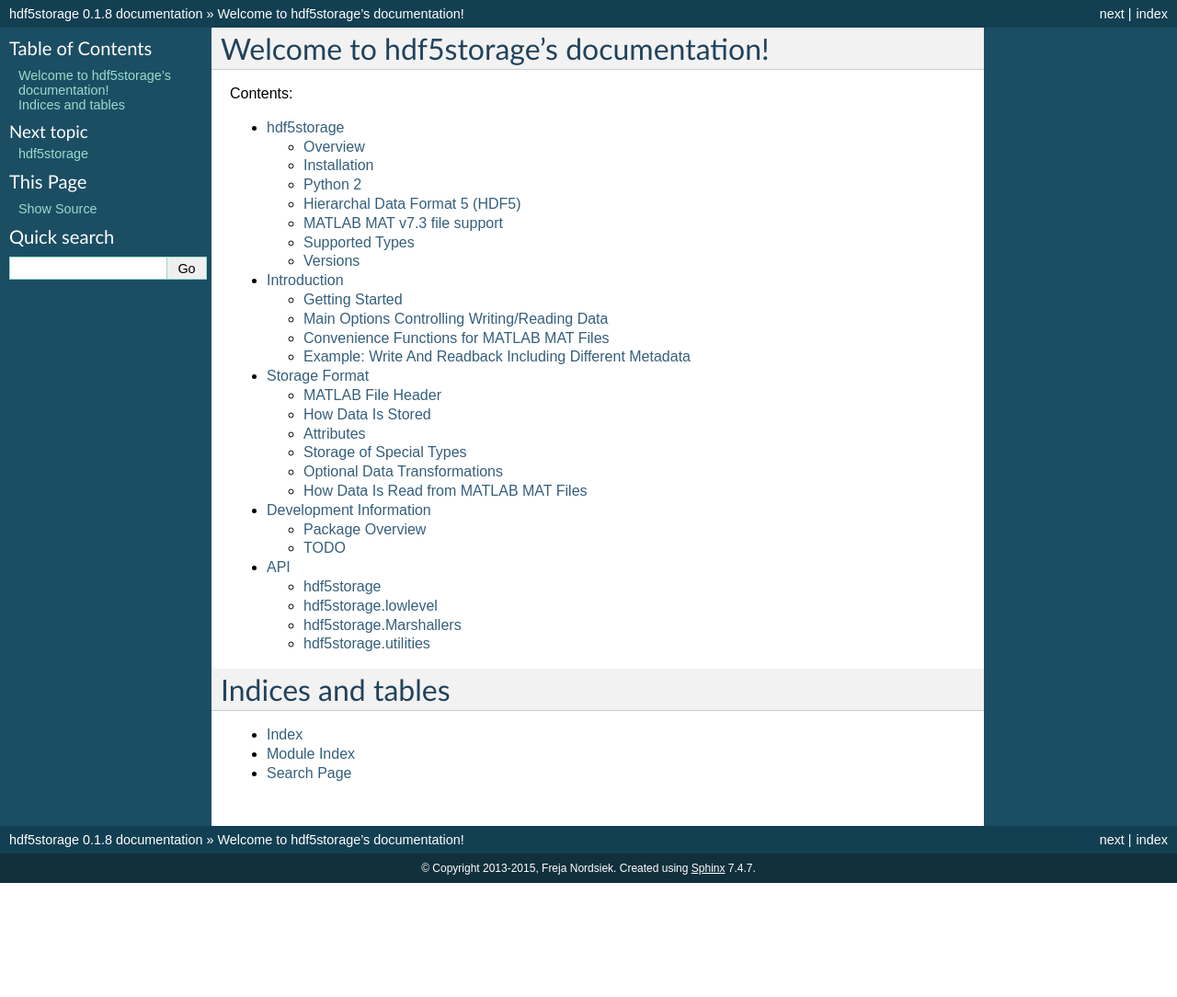
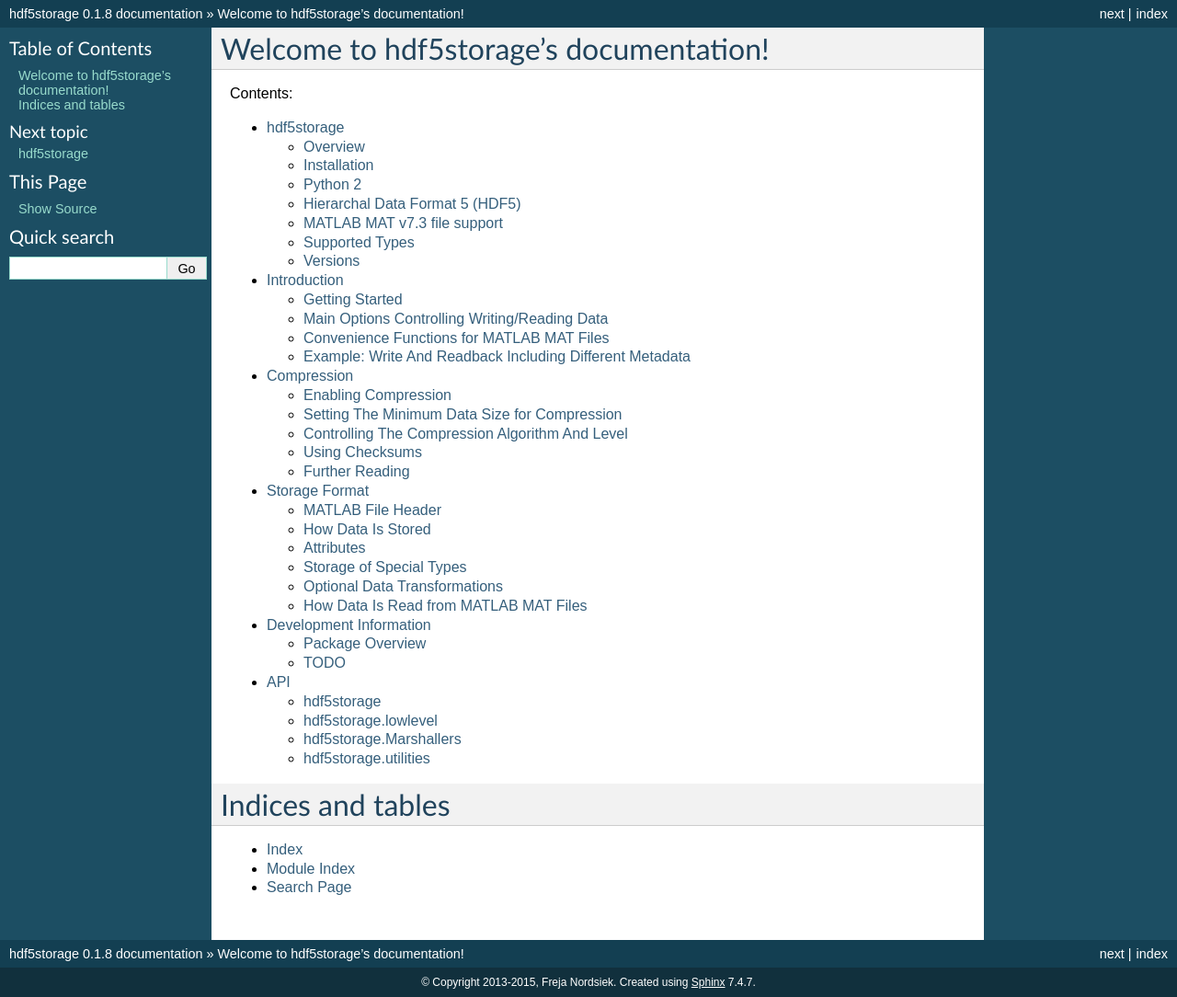
Before and after one commit to frejanordsiek/hdf5storage, a Sphinx documentation site: the page built from doc/source/index.rst, in a window 1280 px wide. Shown: the whole page at 92% size. Built offline with Sphinx 7.4.7, drawn with Linux system fonts in a browser that asks for light colours; formulas are drawn with MathJax 3; before the commit the page ends 960 px from its top, so only the background shows below that; some of the changed lines change nothing that is shown.

Commit message:
Added documentation page for compression. (cherry picked from commit e8b33a0bf1b4c0897fc7ae7491143ed2000d4325)

```diff
--- /dev/null
+++ b/doc/source/compression.rst
@@ -0,0 +1,179 @@
+.. currentmodule:: hdf5storage
+
+===========
+Compression
+===========
+
+.. versionadded:: 0.2
+
+   HDF5 compression features added along with several options to
+   control it in :py:class:`Options`.
+
+
+.. versionadded:: 0.1.7
+
+   :py:class:`Options` will take the compression options but ignores
+   them.
+
+
+.. warning::
+
+   Passing the compression options for versions earlier than ``0.1.7``
+   will result in an error.
+
+
+The HDF5 libraries and the :py:mod:`h5py` module support transparent
+compression of data in HDF5 files.
+
+The use of compression can sometimes drastically reduce file size, often
+makes it faster to read the data from the file, and sometimes makes it
+faster to write the data. Though, not all data compresses very well and
+can occassionally end up larger after compression than it was
+uncompressed. Compression does cost CPU time both when compressing the
+data and when decompressing it. The reason this can sometimes lead to
+faster read and write times is because disks are very slow and the space
+savings can save enough disk access time to make up for the CPU time.
+
+
+Enabling Compression
+====================
+
+Compression, which is enabled by default, is controlled by setting
+:py:attr:`Options.compress` to ``True`` or passing ``compress=X`` to
+:py:func:`write` and :py:func:`savemat` where ``X`` is ``True`` or
+``False``.
+
+
+.. note::
+
+   Not all python objects written to the HDF5 file will be compressed,
+   or even support compression. For one, :py:mod:`numpy` scalars or any
+   type that is stored as one do not support compression due to
+   limitations of the HDF5 library, though compressing them would be a
+   waste (hence the lack of support).
+
+
+Setting The Minimum Data Size for Compression
+=============================================
+
+Compressing small pieces of data often wastes space (compressed size is
+larger than uncompressed size) and CPU time. Due to this, python objects
+have to be larger than a particular size before this package will
+compress them. The threshold, in bytes, is controlled by setting
+:py:attr:`Options.compress_size_threshold` or passing
+``compress_size_threshold=X`` to :py:func:`write` and
+:py:func:`savemat` where ``X`` is a non-negative integer. The default
+value is 16 KB.
+
+
+Controlling The Compression Algorithm And Level
+===============================================
+
+Many compression algorithms can be used with HDF5 files, though only
+three are common. The Deflate algorithm (sometimes known as the GZIP
+algorithm), LZF algorithm, and SZIP algorithms are the algorithms that
+the HDF5 library is explicitly setup to support. The library has a
+mechanism for adding additional algorithms. Popular ones include the
+BZIP2 and BLOSC algorithms.
+
+The compression algorithm used is controlled by setting
+:py:attr:`Options.compression_algorithm` or passing
+``compression_algorithm=X`` to :py:func:`write` and :py:func:`savemat`.
+``X`` is the ``str`` name of the algorithm. The default is ``'gzip'``
+corresponding to the Deflate/GZIP algorithm.
+
+.. note::
+
+   As of version ``0.2``, only the Deflate (``X = 'gzip'``), LZF
+   (``X = 'lzf'``), and SZIP (``X = 'szip'``) algorithms are supported.
+
+
+.. note::
+
+   If doing MATLAB compatibility (:py:attr:`Options.matlab_compatible`
+   is ``True``), only the Deflate algorithm is supported.
+
+
+The algorithms, in more detail
+
+GZIP / Deflate (``'gzip'``)
+   The common Deflate algorithm seen in the Unix and Linux ``gzip``
+   utility and the most common compression algorithm used in ZIP files.
+   It is the most compatible algorithm. It achieves good compression and
+   is reasonably fast. It has no patent or license restrictions.
+
+LZF (``'lzf'``)
+   A very fast algorithm but with inferior compression to GZIP/Deflate.
+   It is less commonly used than GZIP/Deflate, but similarly has no
+   patent or license restrictions.
+
+SZIP (``'szip'``)
+   This compression algorithm isn't always available and has patent
+   and license restrictions. See
+   `SZIP License <https://www.hdfgroup.org/doc_resource/SZIP/Commercial_szip.html>`_.
+
+
+If GZIP/Deflate compression is being used, the compression level can be
+adjusted by setting :py:attr:`Options.gzip_compression_level` or passing
+``gzip_compression_level=X`` to :py:func:`write` and :py:func:`savemat`
+where ``X`` is an integer between ``0`` and ``9`` inclusive. ``0`` is
+the lowest compression, but is the fastest. ``9`` gives the best
+compression, but is the slowest. The default is ``7``.
+
+For all compression algorithms, there is an additional filter which can
+help achieve better compression at relatively low cost in CPU time. It
+is the shuffle filter. It is controlled by setting
+:py:attr:`Options.shuffle_filter` or passing ``shuffle_filter=X`` to
+:py:func:`write` and :py:func:`savemat` where ``X`` is ``True`` or
+``False``. The default is ``True``.
+
+
+Using Checksums
+===============
+
+Fletcher32 checksums can be calculated and stored for most types of
+stored data in an HDF5 file. These are then checked when the data is
+read to catch file corruption, which will cause an error when reading
+the data informing the user that there is data corruption. The filter
+can be enabled or disabled separately for data that is compressed and
+data that is not compressed (e.g. compression is disabled or the python
+object's data size is smaller than the compression threshold).
+
+For compressed data, it is controlled by setting
+:py:attr:`Options.compressed_fletcher32_filter` or passing
+``compressed_fletcher32_filter=X`` to :py:func:`write` and
+:py:func:`savemat` where ``X`` is ``True`` or ``False``. The default is
+``True``.
+
+For uncompressed data, it is controlled by setting
+:py:attr:`Options.uncompressed_fletcher32_filter` or passing
+``uncompressed_fletcher32_filter=X`` to :py:func:`write` and
+:py:func:`savemat` where ``X`` is ``True`` or ``False``. The default is
+``False``.
+
+
+.. note::
+
+   Fletcher32 checksums are not computed for anything that is stored
+   as a :py:mod:`numpy` scalar.
+
+
+Further Reading
+===============
+
+.. seealso::
+
+   `HDF5 Datasets Filter pipeline <http://docs.h5py.org/en/latest/high/dataset.html#filter-pipeline>`_
+      Description of the Dataset filter pipeline in the :py:mod:`h5py`
+
+   `Using Compression in HDF5 <http://www.hdfgroup.org/HDF5/faq/compression.html>`_
+      FAQ on compression from the HDF Group.
+
+   `SZIP License <https://www.hdfgroup.org/doc_resource/SZIP/Commercial_szip.html>`_
+      The license for using the SZIP compression algorithm.
+
+   `SZIP COMPRESSION IN HDF PRODUCTS <https://www.hdfgroup.org/doc_resource/SZIP>`_
+      Information on using SZIP compression from the HDF Group.
+
+   `3rd Party Compression Algorithms for HDF5 <https://www.hdfgroup.org/services/contributions.html>`_
+      List of common additional compression algorithms.
--- a/doc/source/index.rst
+++ b/doc/source/index.rst
@@ -13,6 +13,7 @@
 
    information
    introduction
+   compression
    storage_format
    development
    api
```
